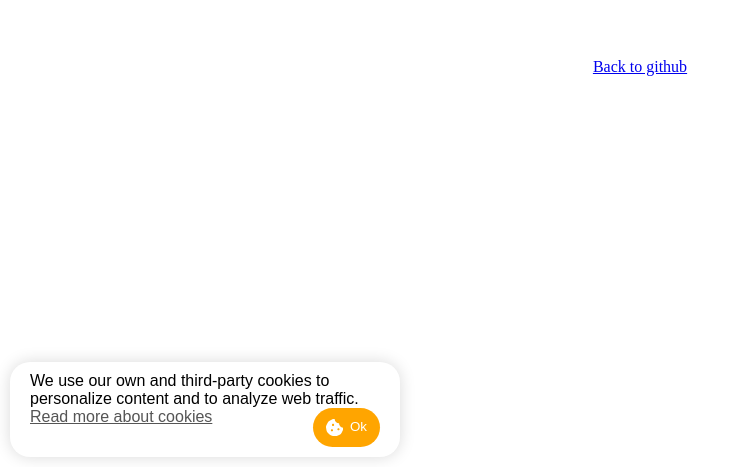
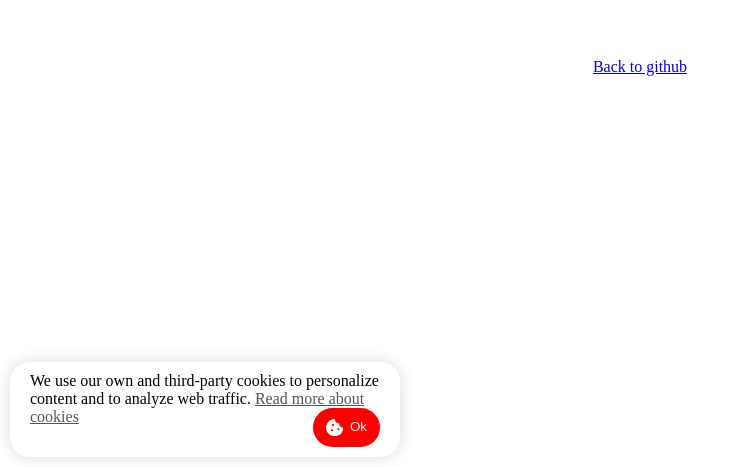
Before and after one commit to deni2020/coockie-banner, a plain HTML site: page index.html in a window 1280 px wide. Shown: the part 333-800 px from the top of the page, without its empty margins (0-743 px from the left). Drawn offline with Linux system fonts and the light colour scheme.

Commit message:
add json options from src

```diff
--- a/cookie-banner.js
+++ b/cookie-banner.js
@@ -1,10 +1,18 @@
-if (document.cookie.split('; ').indexOf('cookieaccept=1') === -1)
-(document.body || document.firstElementChild).append(function (_,a,b,c,s) {
+if (document.cookie.split('; ').indexOf('cookieaccept=1') === -1){
+var options
+try{
+	let src = document.currentScript.src
+	let i = src.indexOf('#')
+	if (i === -1) throw i
+	options=JSON.parse(decodeURIComponent(src.substr(i+1)))
+}catch(e){}
+(document.body || document.firstElementChild).append(function (_, {buttonBgColor='orange',buttonColor='white',color='#555',bannerBg='white',font=''}) {
+	if (!font.startsWith('font'))font='font:'+font
 	_.innerHTML = `
-		<div class="cookie-banner" style="position: fixed; z-index: 2147483645; bottom: 0;  max-width: 350px; box-shadow: 0 0 16px 0px rgba(0,0,0,.15); padding: 10px 20px; margin: 10px; border-radius: 20px; background: ${b}; ${s}">
+		<div class="cookie-banner" style="position: fixed; z-index: 2147483645; bottom: 0;  max-width: 350px; box-shadow: 0 0 16px 0px rgba(0,0,0,.15); padding: 10px 20px; margin: 10px; border-radius: 20px; background: ${bannerBg}; ${font}">
 			<span>We use our own and third-party cookies to personalize content and to analyze web traffic. </span>
-			<a href="./cookie-policy.html" style="color: ${c}" target="_blank">Read more about cookies</a>
-			<button type="button" style="background-color: ${a}; color: ${b}; border-radius: 99px; float: right; border: none; padding: 11px 13px">
+			<a href="./cookie-policy.html" style="color: ${color}" target="_blank">Read more about cookies</a>
+			<button type="button" style="background-color: ${buttonBgColor}; color: ${buttonColor}; border-radius: 99px; float: right; border: none; padding: 11px 13px">
 				<svg viewBox="0 0 512 512" height="1.3em" style="margin: 0 .25em 0 0; vertical-align: text-top" fill="currentColor">
 					<path d="M510.52 255.82c-69.97-.85-126.47-57.69-126.47-127.86-70.17 0-127-56.49-127.86-126.45-27.26-4.14-55.13.3-79.72 12.82l-69.13 35.22a132.221 132.221 0 0 0-57.79 57.81l-35.1 68.88a132.645 132.645 0 0 0-12.82 80.95l12.08 76.27a132.521 132.521 0 0 0 37.16 72.96l54.77 54.76a132.036 132.036 0 0 0 72.71 37.06l76.71 12.15c27.51 4.36 55.7-.11 80.53-12.76l69.13-35.21a132.273 132.273 0 0 0 57.79-57.81l35.1-68.88c12.56-24.64 17.01-52.58 12.91-79.91zM176 368c-17.67 0-32-14.33-32-32s14.33-32 32-32 32 14.33 32 32-14.33 32-32 32zm32-160c-17.67 0-32-14.33-32-32s14.33-32 32-32 32 14.33 32 32-14.33 32-32 32zm160 128c-17.67 0-32-14.33-32-32s14.33-32 32-32 32 14.33 32 32-14.33 32-32 32z"></path>
 				</svg>
@@ -20,4 +28,5 @@ if (document.cookie.split('; ').indexOf('cookieaccept=1') === -1)
 		document.cookie = 'cookieaccept=1; expires=' + t.toUTCString() + '; path=/'
 	})
 	return _
-}(document.createElement('div'), 'orange', 'white', '#555', 'font: 1rem sans-serif'));
+}(document.createElement('div'), options||{}));
+}
--- a/index.html
+++ b/index.html
@@ -11,7 +11,7 @@ void function(baseElem,href){
 }(document.currentScript.previousElementSibling,location.href)
 </script>
 
-<script src=cookie-banner.js></script>
+<script src='cookie-banner.js#{"buttonBgColor":"red"}'></script>
 
 <a><script>
 void function(a,href){
```
